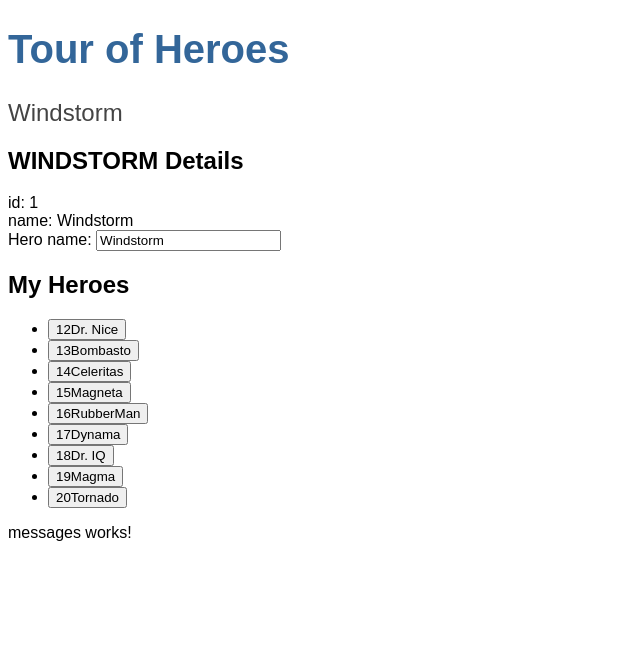
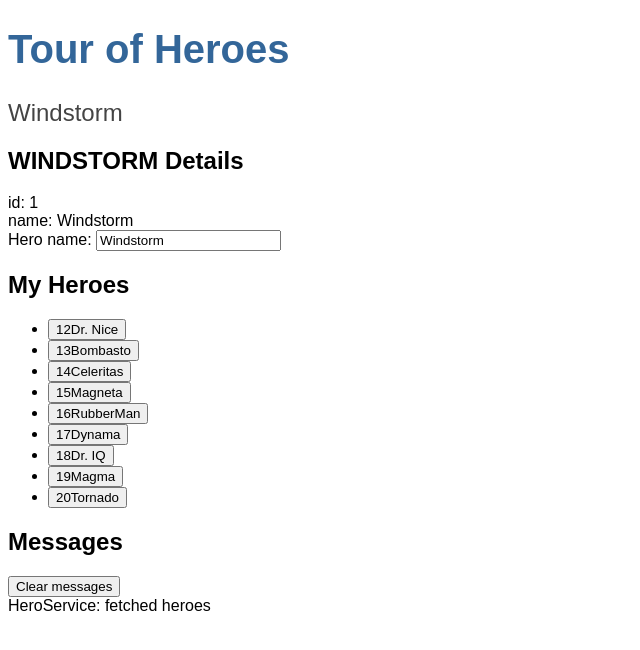
Before and after one commit to Asceneth/angular-tour-of-heroes, an Angular app: page / in a window 1280 px wide. Shown: the top 650 px of the page, without its empty margins (0-640 px from the left). Built offline with nearby package versions, Linux system fonts and the light colour scheme.

Commit message:
Bind to the MessageService

```diff
--- a/src/app/messages/messages.component.html
+++ b/src/app/messages/messages.component.html
@@ -1 +1,5 @@
-<p>messages works!</p>
+<div *ngIf = "messageService.messages.length">
+    <h2>Messages</h2>
+    <button type="button" class="clear" (click)="messageService.clear()">Clear messages</button>
+    <div *ngFor="let message of messageService.messages">{{message}}</div>
+</div>
```
